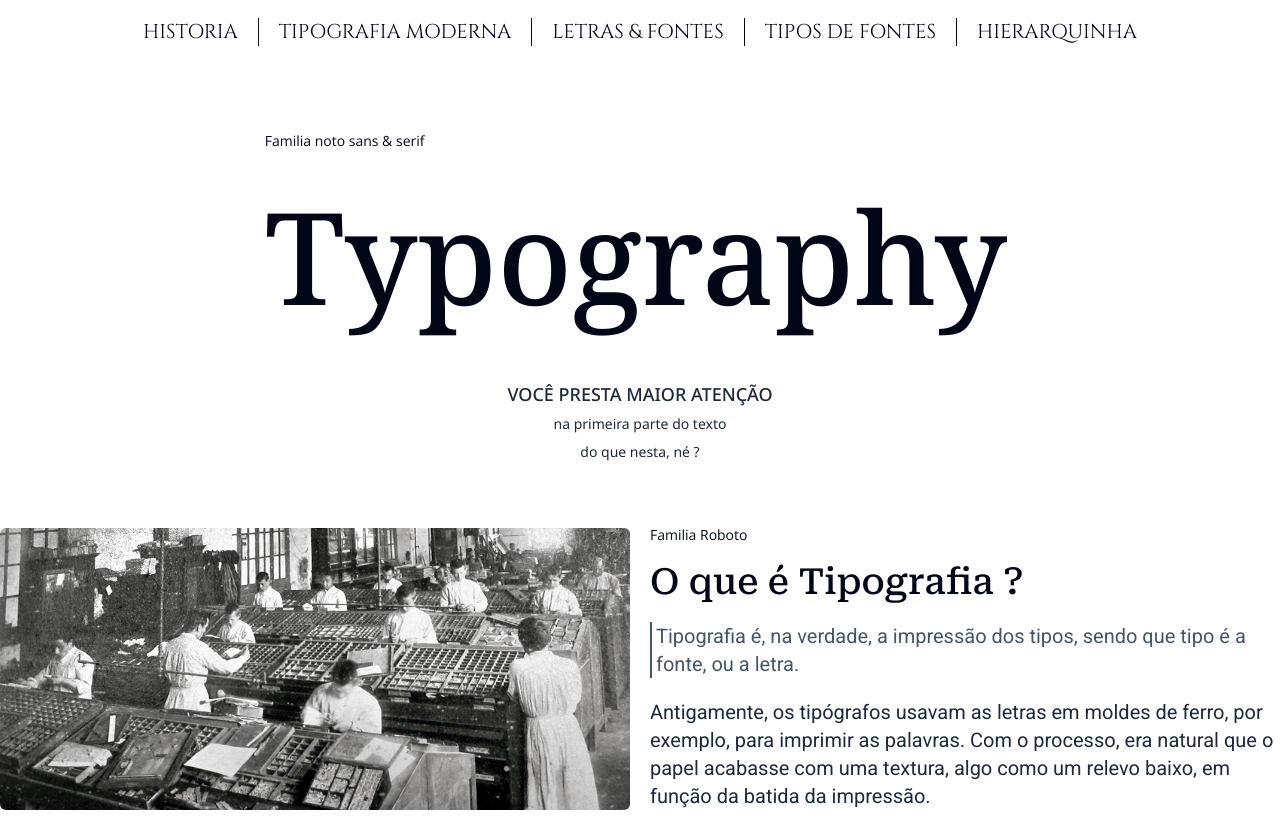
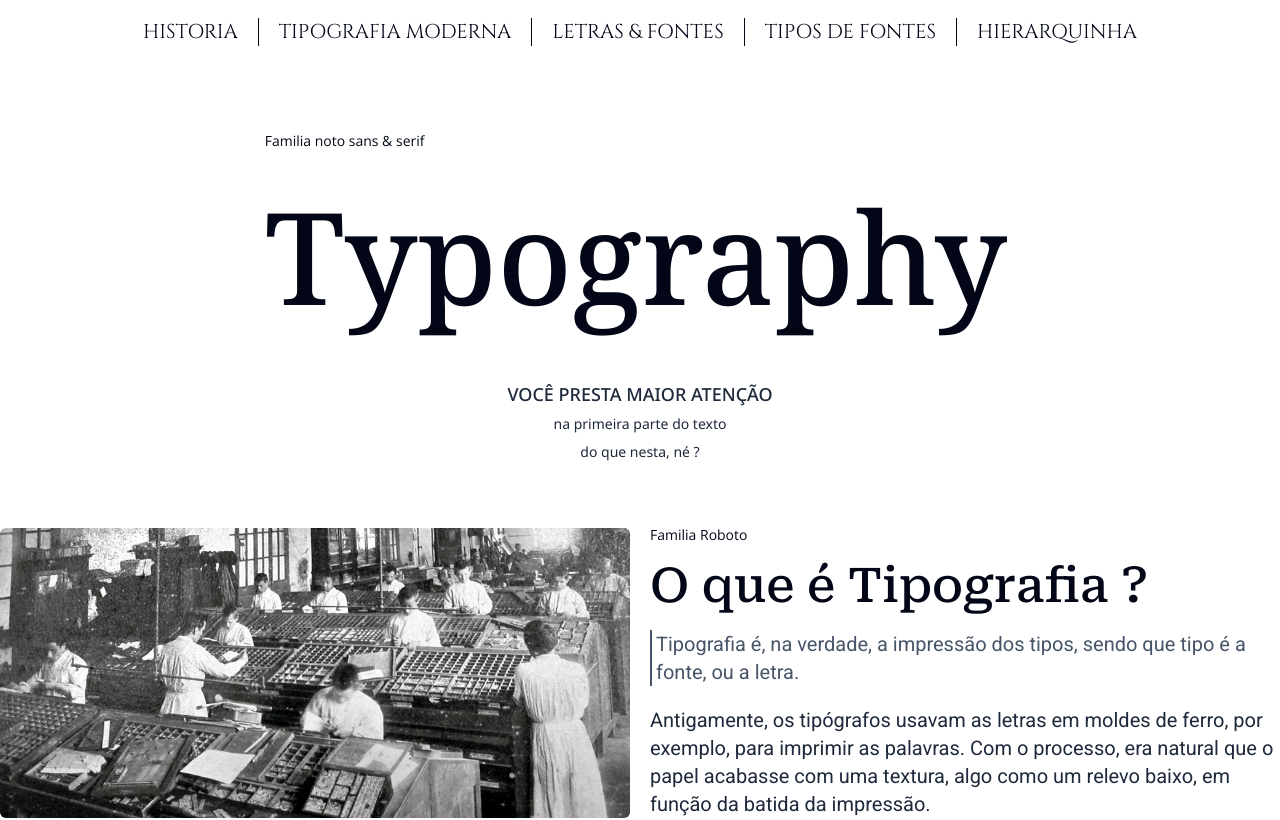
Before and after one commit to JheanAntunes/tipografia, a Next.js app: page / in a window 1280 px wide. Shown: the top 820 px of the page. Built offline with nearby package versions, Linux system fonts and the light colour scheme.

Commit message:
feat: h3 adicionado

```diff
--- a/src/components/tipografia/tipografia.tsx
+++ b/src/components/tipografia/tipografia.tsx
@@ -23,13 +23,31 @@ export function TypographyH2({
     return (
         <h2
             className={cn(
-                'text-2xl font-medium text-slate-950 @lg:text-5xl @2xl:text-4xl',
+                'text-2xl font-medium text-slate-950 @lg:text-4xl @2xl:text-5xl',
                 className
             )}
             {...props}
         >
             {children}
         </h2>
+    )
+}
+
+export function TypographyH3({
+    className,
+    children,
+    ...props
+}: React.ComponentProps<'h3'>) {
+    return (
+        <h3
+            className={cn(
+                'text-xl font-medium text-slate-950 @lg:text-3xl @2xl:text-4xl',
+                className
+            )}
+            {...props}
+        >
+            {children}
+        </h3>
     )
 }
 
@@ -41,7 +59,7 @@ export function TypographyP({
     return (
         <p
             className={cn(
-                'font-openSans text-lg text-slate-800 @3xl:text-xl',
+                'max-w-3xl font-openSans text-lg text-slate-800 @3xl:text-xl',
                 className
             )}
             {...props}
```
